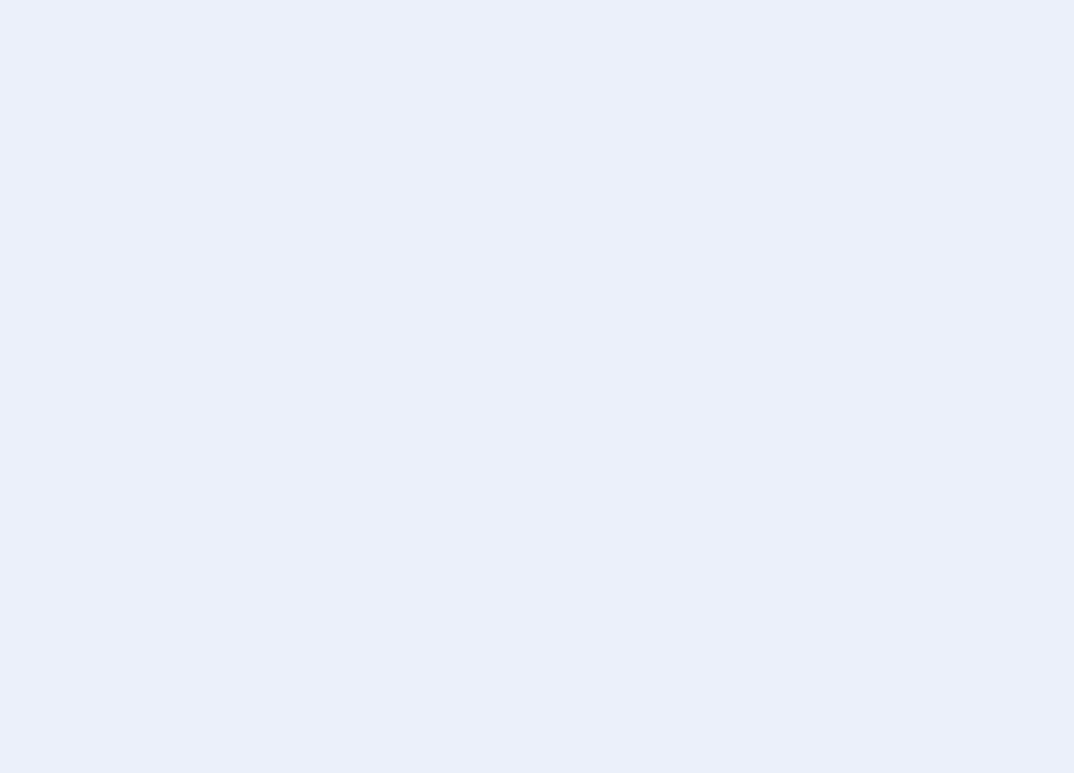
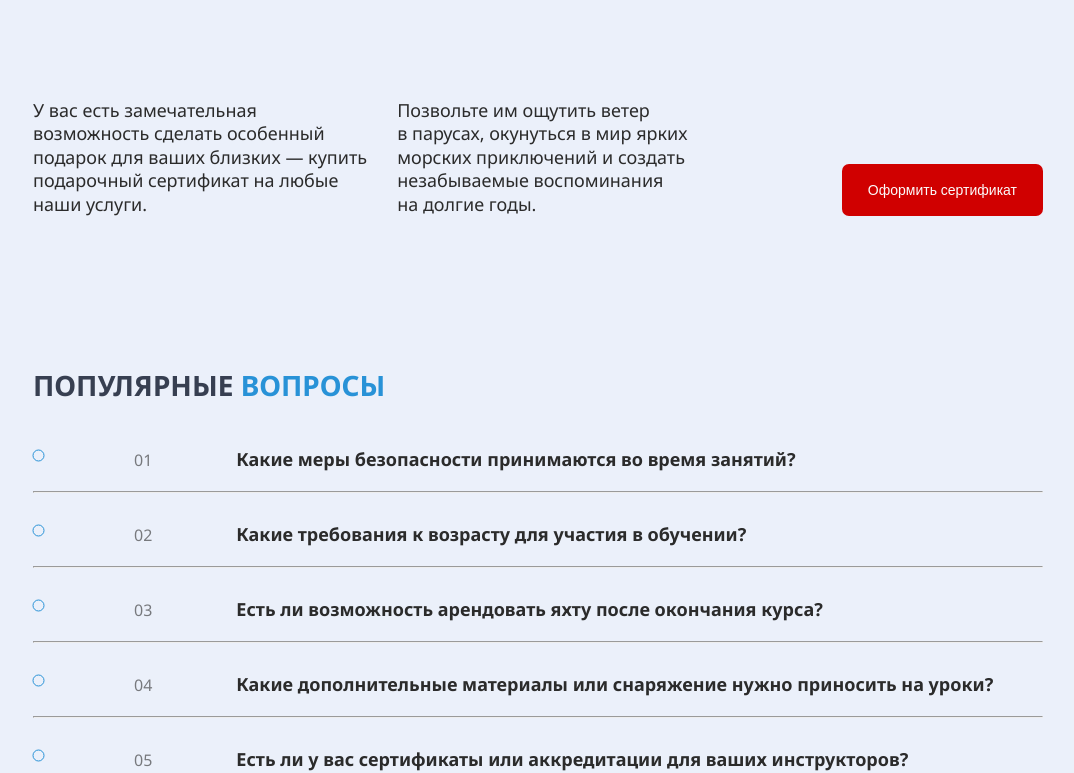
Before and after one commit to eegrishina/nautika, a React (Create React App) app: page /education in a window 1280 px wide. Shown: the part 4030-4803 px from the top of the page, without its empty margins (102-1176 px from the left). Before the commit the page ends 3951 px from the top, so only its background shows below. Built offline with nearby package versions, Linux system fonts and the light colour scheme.

Commit message:
Create components FAQs and OneFAQ, add interactive and style

```diff
--- /dev/null
+++ b/src/components/FAQs.js
@@ -0,0 +1,15 @@
+import React from 'react';
+import OneFAQ from './OneFAQ';
+
+export default function FAQs({ props }) {
+    const faqs = props.map((i, idx) => {
+        return <OneFAQ key={i.id} idx={idx} question={i.question} answer={i.answer} />
+    })
+
+    return (
+        <div className='faq-container'>
+            <h3>Популярные <span className='blue'>вопросы</span></h3>
+            <ul>{faqs}</ul>
+        </div>
+    )
+}
--- /dev/null
+++ b/src/components/OneFAQ.js
@@ -0,0 +1,18 @@
+import React from 'react';
+import { useState } from 'react';
+
+export default function OneFAQ({ idx, question, answer }) {
+    const [active, setActive] = useState(false);
+
+    function handleClick() {
+        setActive(!active);
+    }
+
+    return (
+        <li onClick={handleClick}>
+            <span>{idx < 10 ? '0' + (idx + 1) : idx}</span>{question}
+            {active && <p>{answer}</p>}
+            <hr></hr>
+        </li>
+    )
+}
--- a/src/pages/Education.js
+++ b/src/pages/Education.js
@@ -3,6 +3,8 @@ import FirstScreen from '../components/FirstScreen';
 import PriceCards from '../components/PriceCards';
 import ScrollTexts from '../components/ScrollTexts';
 import GallerrySmall from '../components/GallerySmall';
+import TextBlock from '../components/TextBlock';
+import FAQs from '../components/FAQs';
 
 export default function Education() {
     return (
@@ -108,8 +110,62 @@ export default function Education() {
                         id: 10,
                         src: "./images/gallery-small10.jpeg",
                     },
+                ]} />
+            <TextBlock
+                titles={[
+                    {
+                        id: 1,
+                        text: "Добавьте ярких красок",
+                        blue: true,
+                        p: "У вас есть замечательная возможность сделать особенный подарок для ваших близких — купить подарочный сертификат на любые наши услуги."
+                    },
+                    {
+                        id: 2,
+                        text: "в свою жизнь и жизнь близких",
+                        blue: false,
+                        p: "Позвольте им ощутить ветер в парусах, окунуться в мир ярких морских приключений и создать незабываемые воспоминания на долгие годы."
+                    }
                 ]}
-            />
+                btn="Оформить сертификат"
+                link="certificates" />
+            <FAQs
+                props={[
+                    {
+                        id: 1,
+                        question: "Какие меры безопасности принимаются во время занятий?",
+                        answer: "Занятия проводятся под контролем опытных инструкторов, обладающих всеми необходимыми компетенциями, в том числе навыками оказания первой помощи. Вы в обязательном порядке получаете спасательный жилет и проходите краткий инструктаж перед началом занятий. Также, находясь на воде, мы всегда имеем возможность связаться со спасателями.",
+                    },
+                    {
+                        id: 2,
+                        question: "Какие требования к возрасту для участия в обучении?",
+                        answer: "Lorem ipsum dolor, sit amet consectetur adipisicing elit. Culpa ipsa optio, dignissimos tempora distinctio obcaecati doloremque, alias laborum dolorem voluptas ab adipisci molestias, provident iure est sed quidem architecto deserunt autem. Dolor quibusdam consequatur explicabo laborum. Beatae hic veritatis quam!",
+                    },
+                    {
+                        id: 3,
+                        question: "Есть ли возможность арендовать яхту после окончания курса?",
+                        answer: "Lorem ipsum dolor sit, amet consectetur adipisicing elit. Odit officia cum molestiae magni repellat error debitis perspiciatis suscipit. Veniam, nam.",
+                    },
+                    {
+                        id: 4,
+                        question: "Какие дополнительные материалы или снаряжение нужно приносить на уроки?",
+                        answer: "Lorem ipsum dolor sit amet, consectetur adipisicing elit. Quod modi dicta distinctio consectetur dignissimos quas consequuntur, illum placeat eius vitae voluptates voluptatem aliquam non aspernatur itaque ipsam. Quod ea ab corporis praesentium quam consectetur.",
+                    },
+                    {
+                        id: 5,
+                        question: "Есть ли у вас сертификаты или аккредитации для ваших инструкторов?",
+                        answer: "Lorem ipsum dolor sit, amet consectetur adipisicing elit. Odit officia cum molestiae magni repellat error debitis perspiciatis suscipit. Aut sint blanditiis enim voluptatibus facilis aspernatur! Veniam, nam.",
+                    },
+                    {
+                        id: 6,
+                        question: "Как долго длится базовый курс обучения на яхте?",
+                        answer: "Lorem ipsum dolor sit amet consectetur adipisicing elit. Corporis praesentium facere sit delectus iusto soluta, illum dignissimos enim consequatur doloribus!",
+                    },
+                    {
+                        id: 7,
+                        question: "Каковы условия отмены или переноса занятий?",
+                        answer: "Lorem ipsum dolor sit amet, consectetur adipisicing elit. Quod modi dicta distinctio consectetur dignissimos quas consequuntur, illum placeat eius vitae voluptates voluptatem aliquam non aspernatur itaque ipsam. Quod ea ab corporis praesentium quam consectetur.",
+                    },
+                ]} />
         </div>
     )
 }
--- a/src/style.css
+++ b/src/style.css
@@ -917,6 +917,57 @@ li.big {
     margin-top: 30px;
 }
 
+/* -----FAQ------ */
+.faq-container {
+    margin-bottom: 150px;
+}
+
+.faq-container h3 {
+    margin-bottom: 30px;
+}
+
+.faq-container ul {
+    display: flex;
+    flex-direction: column;
+    gap: 16px;
+}
+
+.faq-container ul li {
+    list-style-type: circle;
+    list-style-position: inside;
+    font-size: 18px;
+    font-weight: 700;
+    cursor: pointer;
+}
+
+::marker {
+    color: var(--blue-color);
+    font-size: 30px;
+}
+
+.faq-container ul li:hover {
+    list-style-type: disc;
+}
+
+.faq-container ul span,
+.faq-container ul p {
+    font-size: 16px;
+    font-weight: 400;
+    opacity: 60%;
+}
+
+.faq-container ul span {
+    margin: 0 84px 0 59px;
+}
+
+.faq-container ul p {
+    margin: 10px 216px 16px 234px;
+}
+
+.faq-container ul hr {
+    margin-top: 16px;
+}
+
 /* -----Page 404----- */
 .line-btn {
     color: var(--red-color);
```
